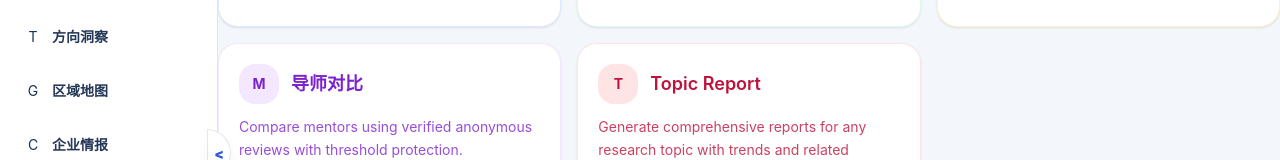
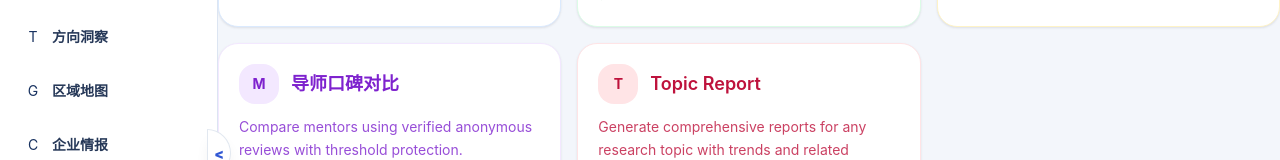
Before and after one commit to Namjuryman/ic-seeker, a React (Vite) app in the folder siliconscope-v2/frontend/: page /compare in a window 1280 px wide. Shown: the part 271-431 px from the top of the page. Built offline with nearby package versions, Linux system fonts and the light colour scheme; no server answers.

Commit message:
ui: Clarify naming — mentor profile vs mentor review comparison

```diff
--- a/siliconscope-v2/frontend/src/App.tsx
+++ b/siliconscope-v2/frontend/src/App.tsx
@@ -50,7 +50,7 @@ const navItems = [
   { to: '/reports', label: '报告中心', icon: '¶', section: '探索' },
   { to: '/authors', label: '学者画像', icon: 'A', section: '画像' },
   { to: '/institutions', label: '机构实力', icon: 'I', section: '画像' },
-  { to: '/mentors', label: '导师/机构', icon: 'M', section: '画像' },
+  { to: '/mentors', label: '导师档案', icon: 'M', section: '画像' },
   { to: '/venue-matrix', label: '会议/期刊', icon: 'V', section: '数据' },
   { to: '/identity', label: '别名管理', icon: 'N', section: '数据' },
   { to: '/snapshots', label: '快照管理', icon: 'C', section: '数据' },
--- a/siliconscope-v2/frontend/src/pages/ComparePage.tsx
+++ b/siliconscope-v2/frontend/src/pages/ComparePage.tsx
@@ -28,7 +28,7 @@ export default function ComparePage() {
     },
     {
       to: '/compare/mentors',
-      title: '导师对比',
+      title: '导师口碑对比',
       description: 'Compare mentors using verified anonymous reviews with threshold protection.',
       icon: 'M',
       color: 'bg-purple-50 text-purple-700 border-purple-100',
--- a/siliconscope-v2/frontend/src/pages/MentorComparePage.tsx
+++ b/siliconscope-v2/frontend/src/pages/MentorComparePage.tsx
@@ -90,18 +90,16 @@ export default function MentorComparePage() {
       <section className="bg-surface-panel border border-line rounded-xl p-5 shadow-sm">
         <div>
           <p className="text-xs font-semibold text-ink-subtle uppercase tracking-wide">Intelligence</p>
-          <h1 className="text-2xl font-bold text-ink-text mt-0.5">Compare Mentors</h1>
+          <h1 className="text-2xl font-bold text-ink-text mt-0.5">导师口碑对比</h1>
           <p className="text-sm text-ink-muted mt-1">
-            Enter 2–4 mentor names to compare verified anonymous reviews with threshold protection.
+            基于匿名评价横向对比 2–4 位导师。数据维度：指导质量、方向匹配、组内氛围等。
           </p>
         </div>
       </section>
 
       <section className="bg-amber-50 border border-amber-200 rounded-xl p-4 shadow-sm">
         <p className="text-sm text-amber-800 leading-relaxed">
-          <strong>Privacy & Threshold Protection:</strong> Mentor comparison uses only approved reviews.
-          Less than 3 reviews = insufficient data; 3–4 = aggregate scores only; 5–9 = aggregate + summary; 10+ = aggregate + summary + curated comments.
-          No ranking, no personal attacks, no identity exposure.
+          <strong>注意：</strong>此处对比仅基于匿名评价，不是论文维度对比。如需查看学术产出，请去「导师档案」页面。
         </p>
       </section>
 
```
